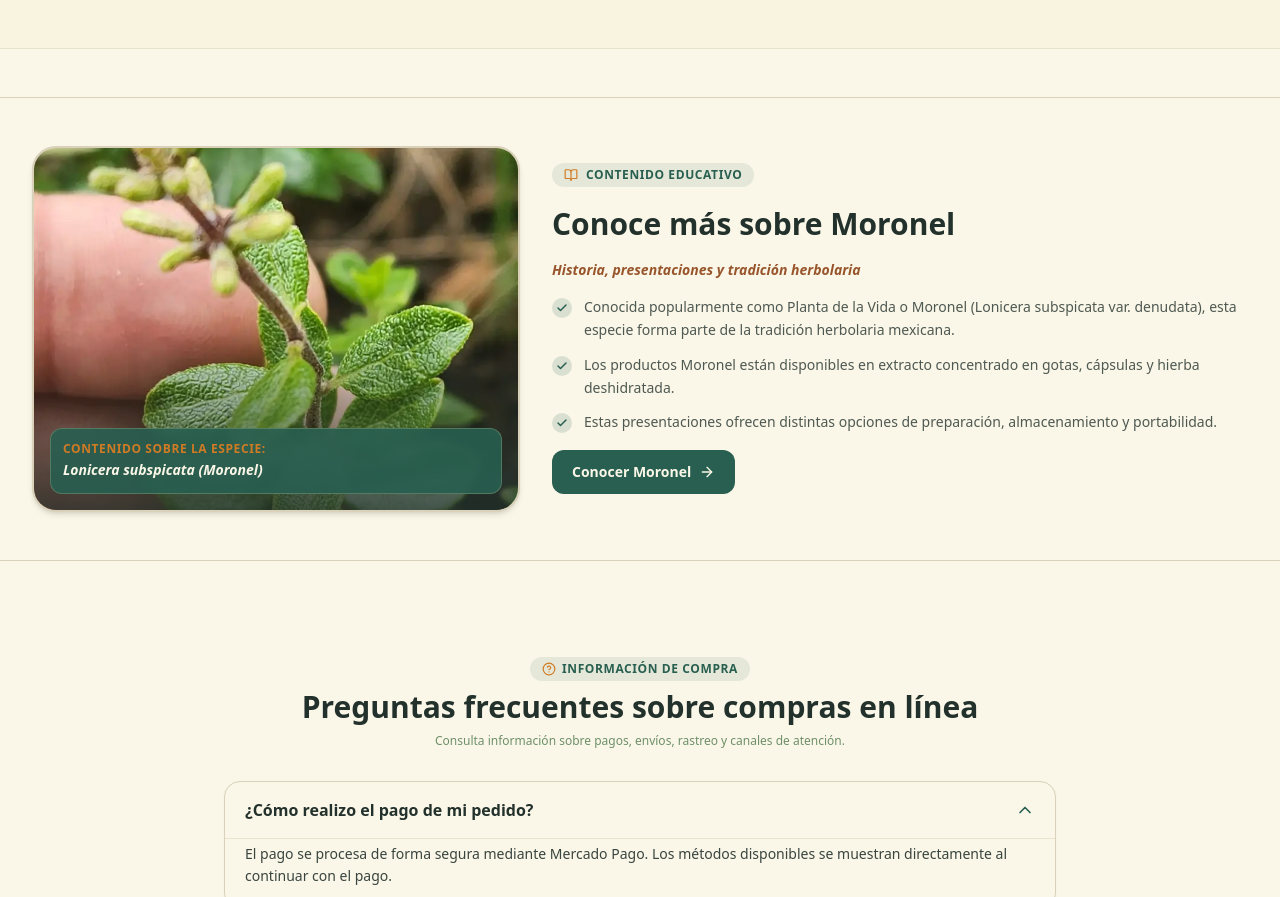
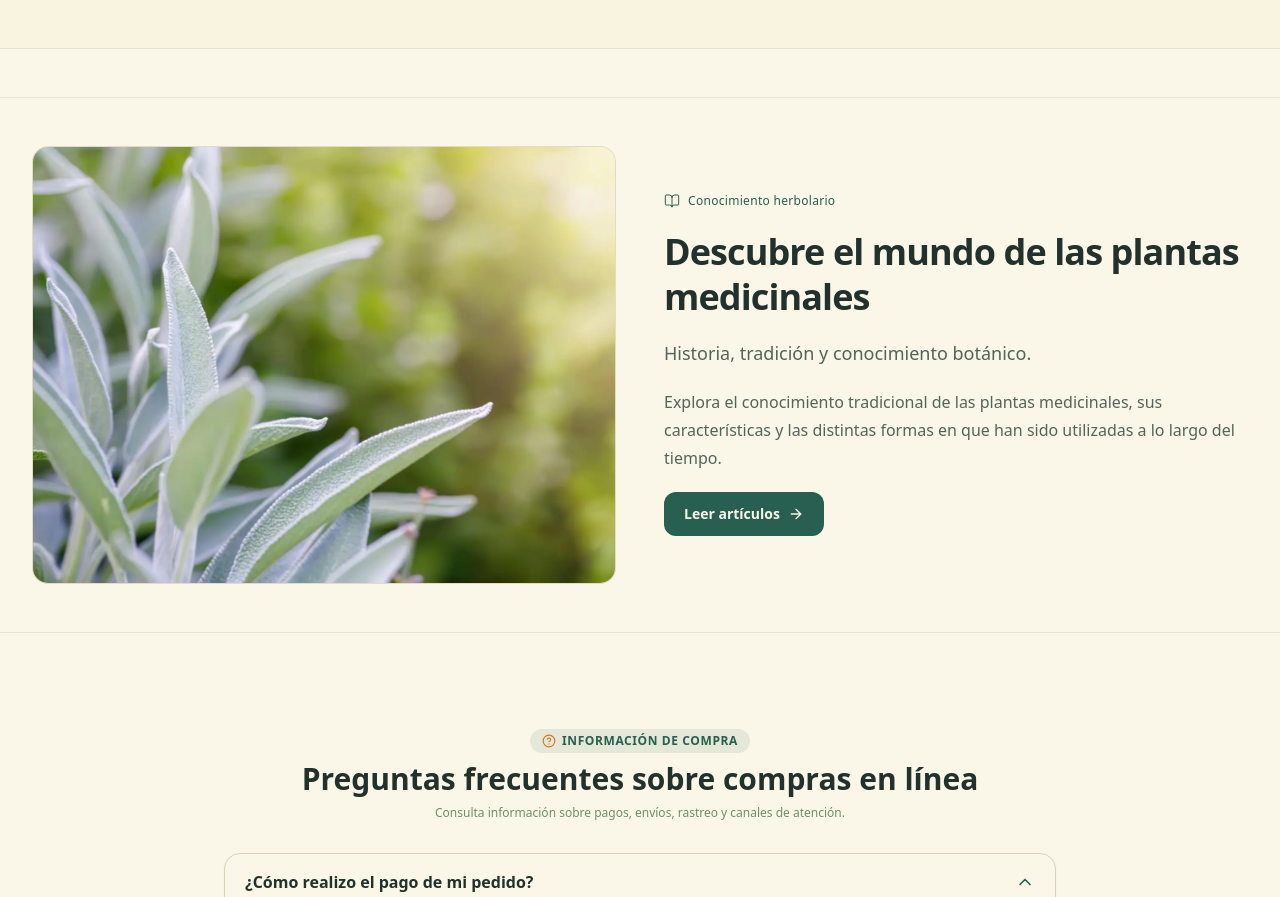
Before and after one commit to cantor-systems/herbolaria-en-linea, a Next.js app: page / in a window 1280 px wide. Shown: the part 4467-5364 px from the top of the page. Built offline with nearby package versions, Linux system fonts and the light colour scheme; no server answers.

Commit message:
style(marketing): redesign botanical education section (#28)

```diff
--- a/package.json
+++ b/package.json
@@ -5,7 +5,7 @@
   "scripts": {
     "dev": "next dev",
     "build": "next build",
-    "test": "node --disable-warning=MODULE_TYPELESS_PACKAGE_JSON --test tests/mercadopago/preferencePolicy.test.mts tests/mercadopago/preferenceLifecycle.test.mts tests/migrations/preferenceExpirationMigration.test.mts tests/marketing/promotionalSlider.test.mts tests/marketing/promotionalSliderUi.test.mjs tests/marketing/homeCategories.test.mjs tests/marketing/featuredPromoPackage.test.mjs tests/marketing/howToBuySteps.test.mjs",
+    "test": "node --disable-warning=MODULE_TYPELESS_PACKAGE_JSON --test tests/mercadopago/preferencePolicy.test.mts tests/mercadopago/preferenceLifecycle.test.mts tests/migrations/preferenceExpirationMigration.test.mts tests/marketing/promotionalSlider.test.mts tests/marketing/promotionalSliderUi.test.mjs tests/marketing/homeCategories.test.mjs tests/marketing/featuredPromoPackage.test.mjs tests/marketing/howToBuySteps.test.mjs tests/marketing/educationalSection.test.mjs",
     "test:db:h7": "supabase test db supabase/tests/database/h7_preference_expiration_test.sql",
     "test:postgrest:h7": "node tests/integration/postgrestPreferenceRpcs.mjs",
     "typecheck": "tsc --noEmit",
--- a/src/components/marketing/EducationalSection.tsx
+++ b/src/components/marketing/EducationalSection.tsx
@@ -1,67 +1,53 @@
 import React from 'react';
 import Link from 'next/link';
-import { ArrowRight, BookOpen, Check } from 'lucide-react';
+import { ArrowRight, BookOpen } from 'lucide-react';
 import { HOMEPAGE_CONTENT } from '@/content/homepage';
 
 export const EducationalSection: React.FC = () => {
+  const content = HOMEPAGE_CONTENT.educational;
+
   return (
-    <section className="py-12 bg-[#FAF7E8] border-y border-[#D9D1B9]">
+    <section aria-labelledby="educational-title" className="py-8 sm:py-10 lg:py-12 bg-[#FAF7E8] border-y border-[#D9D1B9]/50">
       <div className="max-w-7xl mx-auto px-4 sm:px-6 lg:px-8">
-        <div className="grid grid-cols-1 lg:grid-cols-12 gap-8 items-center">
-
-          {/* Visual Column */}
-          <div className="lg:col-span-5 relative">
-            <div className="aspect-4/3 rounded-3xl overflow-hidden border-2 border-[#D9D1B9] shadow-md relative bg-[#F4EFD6]">
-              <img
-                src="/images/blog/moronel-usos-tradicionales.webp"
-                alt="Planta de la Vida Moronel Herbolaria"
-                className="w-full h-full object-cover"
-              />
-              <div className="absolute inset-0 bg-gradient-to-t from-[#23312C]/80 via-transparent to-transparent" />
-              <div className="absolute bottom-4 left-4 right-4 text-[#FAF7E8] p-3 rounded-xl bg-[#285F50]/90 backdrop-blur-xs border border-[#AFC28E]/30">
-                <span className="text-xs font-bold uppercase tracking-wider block text-[#D17B24]">
-                  Contenido sobre la especie:
-                </span>
-                <span className="text-sm font-semibold italic">Lonicera subspicata (Moronel)</span>
-              </div>
-            </div>
+        <div className="grid grid-cols-1 lg:grid-cols-2 gap-6 sm:gap-8 lg:gap-12 items-center">
+          <div className="aspect-[16/10] lg:aspect-[4/3] rounded-2xl overflow-hidden border border-[#D9D1B9]/60 bg-[#F4EFD6]">
+            <img
+              src={content.image.src}
+              alt={content.image.alt}
+              width={content.image.width}
+              height={content.image.height}
+              loading="lazy"
+              decoding="async"
+              className="w-full h-full object-cover object-[18%_center]"
+            />
           </div>
 
-          {/* Text Content */}
-          <div className="lg:col-span-7 space-y-4">
-            <div className="inline-flex items-center gap-2 px-3 py-1 rounded-full bg-[#285F50]/10 text-[#285F50] text-xs font-bold uppercase tracking-wider">
-              <BookOpen className="w-3.5 h-3.5 text-[#D17B24]" />
-              <span>Contenido educativo</span>
+          <div className="space-y-4 sm:space-y-5">
+            <div className="flex items-center gap-2 text-xs font-medium tracking-wide text-[#285F50]">
+              <BookOpen className="w-4 h-4" strokeWidth={1.5} aria-hidden="true" />
+              <span>{content.eyebrow}</span>
             </div>
 
-            <h2 className="text-2xl sm:text-3xl font-extrabold text-[#23312C] leading-snug">
-              {HOMEPAGE_CONTENT.educational.title}
+            <h2 id="educational-title" className="text-2xl sm:text-3xl xl:text-4xl font-semibold text-[#23312C] leading-tight tracking-tight">
+              {content.title}
             </h2>
 
-            <p className="text-sm font-semibold text-[#98552B] italic">
-              {HOMEPAGE_CONTENT.educational.subtitle}
+            <p className="text-base sm:text-lg font-medium leading-relaxed text-[#53645B]">
+              {content.subtitle}
             </p>
 
-            <div className="space-y-3 text-xs sm:text-sm text-[#23312C]/80 leading-relaxed">
-              {HOMEPAGE_CONTENT.educational.content.map((paragraph, idx) => (
-                <div key={idx} className="flex gap-3 items-start">
-                  <div className="w-5 h-5 rounded-full bg-[#285F50]/15 text-[#285F50] flex items-center justify-center shrink-0 mt-0.5">
-                    <Check className="w-3 h-3 stroke-[3]" />
-                  </div>
-                  <p>{paragraph}</p>
-                </div>
-              ))}
-            </div>
+            <p className="text-sm sm:text-base leading-7 text-[#53645B]">
+              {content.introduction}
+            </p>
 
             <Link
-              href="/conocer-moronel"
-              className="min-h-[44px] inline-flex items-center justify-center gap-2 px-5 py-3 bg-[#285F50] hover:bg-[#23312C] text-[#FAF7E8] text-sm font-bold rounded-xl transition-colors"
+              href={content.cta.href}
+              className="min-h-[44px] inline-flex items-center justify-center gap-2 px-5 py-3 bg-[#285F50] hover:bg-[#23312C] text-[#FAF7E8] text-sm font-semibold rounded-xl transition-colors focus-visible:outline-2 focus-visible:outline-offset-4 focus-visible:outline-[#285F50]"
             >
-              <span>Conocer Moronel</span>
-              <ArrowRight className="w-4 h-4" />
+              <span>{content.cta.text}</span>
+              <ArrowRight className="w-4 h-4" aria-hidden="true" />
             </Link>
           </div>
-
         </div>
       </div>
     </section>
--- a/src/content/homepage.ts
+++ b/src/content/homepage.ts
@@ -47,13 +47,20 @@ export const HOMEPAGE_CONTENT = {
     },
   ],
   educational: {
-    title: 'Conoce más sobre Moronel',
-    subtitle: 'Historia, presentaciones y tradición herbolaria',
-    content: [
-      'Conocida popularmente como Planta de la Vida o Moronel (Lonicera subspicata var. denudata), esta especie forma parte de la tradición herbolaria mexicana.',
-      'Los productos Moronel están disponibles en extracto concentrado en gotas, cápsulas y hierba deshidratada.',
-      'Estas presentaciones ofrecen distintas opciones de preparación, almacenamiento y portabilidad.',
-    ],
+    eyebrow: 'Conocimiento herbolario',
+    title: 'Descubre el mundo de las plantas medicinales',
+    subtitle: 'Historia, tradición y conocimiento botánico.',
+    introduction:
+      'Explora el conocimiento tradicional de las plantas medicinales, sus características y las distintas formas en que han sido utilizadas a lo largo del tiempo.',
+    cta: { text: 'Leer artículos', href: '/blog' },
+    // Existing botanical panorama, provisionally authorized for Production in
+    // HERB-WEB-001. See docs/promotional-slider.md; not final photography.
+    image: {
+      src: '/images/banners/herbal-editorial.webp',
+      alt: 'Detalle de hojas verde grisáceas con un fondo natural desenfocado.',
+      width: 2245,
+      height: 1035,
+    },
   },
   howToBuySteps: [
     {
```
Also changed, not shown: 1 other file (tests, documents, lock files or other folders).
